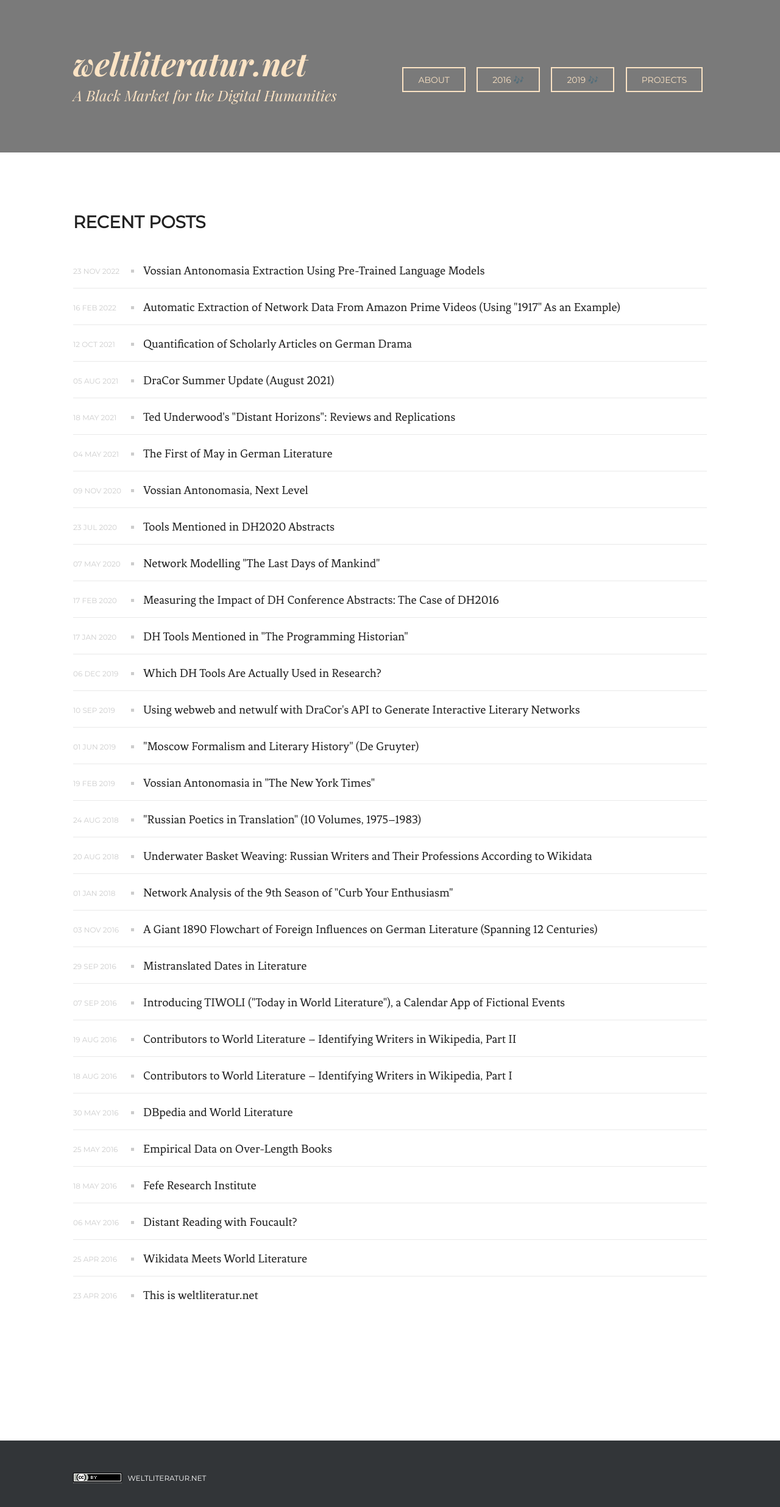
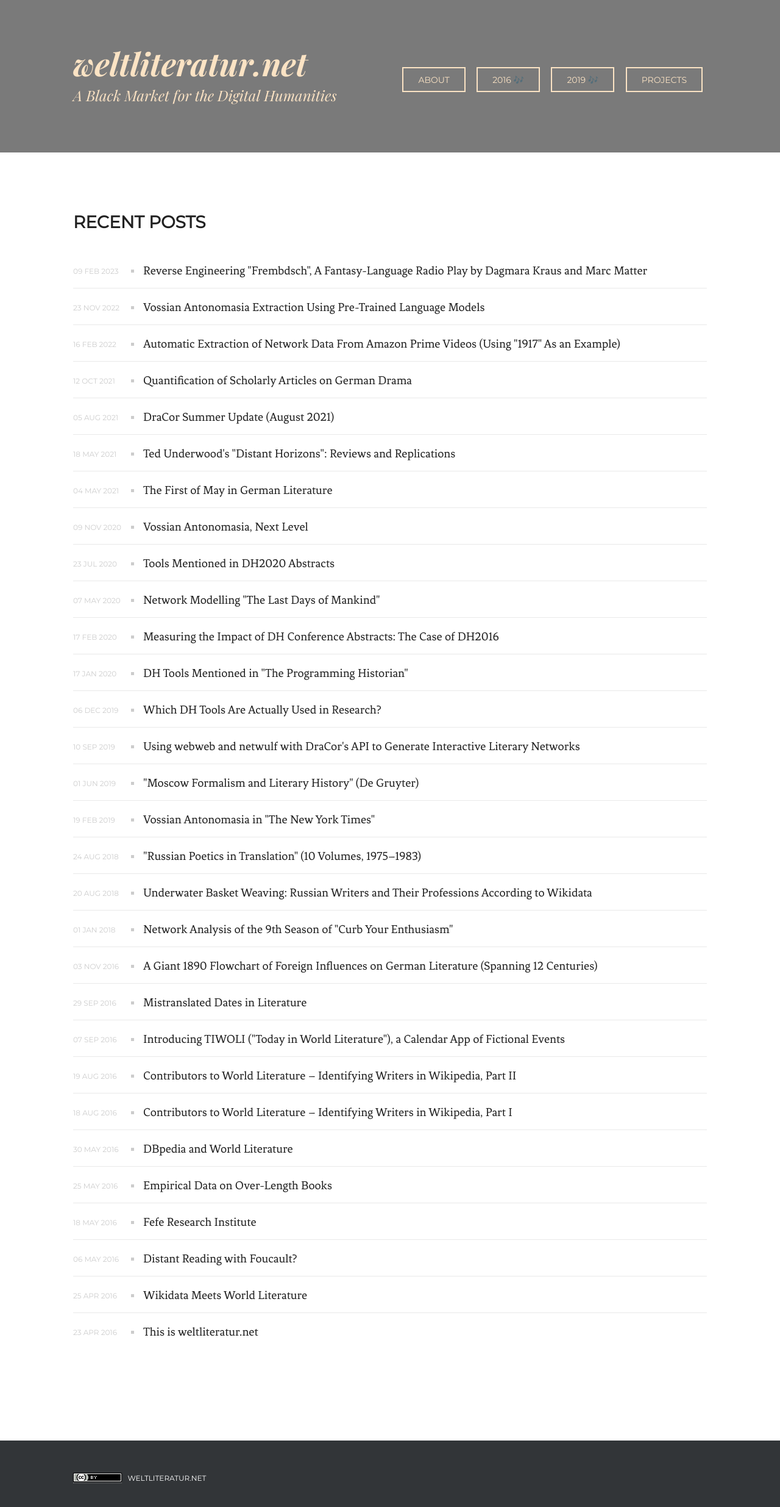
Before and after one commit to weltliteratur/blog, a Jekyll site: the page built from index.html, in a window 1280 px wide. Shown: the top 2471 px of the page at 61% size. Built offline with Jekyll 4.4.1, drawn with Linux system fonts in a browser that asks for light colours; the list of posts is cut into pages by our own code; some of the changed lines change nothing that is shown.

Commit message:
new blogpost

```diff
--- a/_config.yml
+++ b/_config.yml
@@ -204,6 +204,16 @@ authors:
     orcid: 0000-0003-1051-8148
     twitter:
     description: Digital historian in training at Freie Universität Berlin.
+  jonah:
+    name: Jonah Lubin
+    display_name: Jonah
+    img: /images/jl.jpg
+    email:
+    web: https://www.jonahlubin.net/
+    github:
+    orcid:
+    twitter:
+    description: Yiddish and digital humanities at the FU Berlin.
 
 paginate:         10
 
--- /dev/null
+++ b/_posts/2023-02-09-reverse-engineering-frembdsch.markdown
@@ -0,0 +1,114 @@
+---
+title: 'Reverse Engineering "Frembdsch", A Fantasy-Language Radio Play by Dagmara Kraus and Marc Matter'
+layout: post
+author: [jonah]
+comments: true
+date: 2023-02-09
+---
+
+First aired on the German radio station SWR2 [on December 17, 2022](https://www.swr.de/swr2/hoerspiel/frembdsch-swr2-ohne-limit-2022-12-17-100.html), "Frembdsch" (which could be translated into English as *Fornlish* or *Foreysh*) is an audio play composed by author/translator Dagmara Kraus and media artist/sound poet Marc Matter. In the performance the composers are joined by the voices of Susanne Reuter, François Cavaillès, and Uwe-Peter Spinner. For the most part, the dialogue of the play is in an invented language, while the stage directions, which were derived using the German Drama Corpus at [dracor.org](https://dracor.org/), are spoken in relatively understandable, mostly standard High German. [Hörspiel und Feature](https://www.hoerspielundfeature.de/frembdsch-100.html) describes the piece as being based on the concept of ["mots fantômes,"](http://stella.atilf.fr/scripts/fantomes.exe) incorrectly read and written phantom words that have found their way into dictionaries and then into the mouths of speakers. What is produced is a broad polysemy with very indefinite semantics.
+
+What sort of language is Frembdsch? A multilingual speaker of a Romance, Germanic, or Slavic language might be reminded of Hungarian for its opaque semantics and familar phonology. Common word endings include -os and -ć which are reminiscent of the Greek noun and the Polish verb. Some words are repeated, among "gudem," "finestre," and "mazgrab," which, as a German speaker, sound like "good," "gloomy" or "window," and "mass grave" respectively. The R is in most cases an alveolar trill, as in Italian or in Slavic languages. Phonologically it is clearly European, although which language it most closely resembles differs based on the speaker. Its least Indo-European feature is rather prevalent reduplication (as in some creole languages), whose function seems to be primarily narrative. The only period in which I detected a consonant unused in Indo-European languages was between '20:00 and '21:00, where an actor produces what sounds like a dental click (k͡ǀ), a sound only found in Africa and in the Damin ritual jargon of Australia. To this, the person saying the stage directions says "Befremdet" (tr. disconcerted or estranged).
+
+As stated above, the stage directions were produced with the help of the German Drama Corpus (https://dracor.org/ger). Many of these stage directions appear word for word in the corpus (some many times), other have been distorted and denatured, so as to make their identification impossible. Some were simply invented by the authors. I did a search in order to see how many times each stage direction used in Frembdsch appears in the German Drama corpus. The top ten are:
+
+| Stage direction                         | Count |
+| :-------------------------------------- | ----: |
+| Für sich. (tr. to oneself)              |  3015 |
+| Heftig. (tr. severely)                  |  1537 |
+| Verwirrt (tr. confused)                 |   234 |
+| Zuckend. (tr. twitching/flinching)      |   216 |
+| Geheimnisvoll. (tr. mysteriously)       |   199 |
+| Spöttisch. (tr. mockingly)              |   189 |
+| Von innen. (tr. from within)            |   187 |
+| Taumelt. (tr. staggering)               |   162 |
+| Neugierig. (tr. curiously)              |   146 |
+| Befremdet. (tr. disconcerted/estranged) |    99 |
+
+To oneself, severely, confused, flinching: these are the bread and butter of German stage directions.
+
+I also compiled a list of the works in which the stage directions from Frembdsch most often appear. The top ten:
+
+| Play                                            | Count |
+| :---------------------------------------------- | ----: |
+| Ignorabimus by Arno Holz                        |   173 |
+| Das Konzert by Hermann Bahr                     |   103 |
+| Das Haus der Temperamente by Johann Nestroy     |    82 |
+| Sonnenfinsternis by Arno Holz                   |    80 |
+| Die Industrie-Ausstellung by Friedrich Kaiser   |    75 |
+| Der Vampyr by Wilhelm August Wohlbrück          |    74 |
+| Einen Jux will er sich machen by Johann Nestroy |    74 |
+| Der Talisman by Johann Nestroy                  |    65 |
+| Zar und Zimmermann by Albert Lortzing           |    65 |
+| Faust by August Klingemann                      |    61 |
+
+These are generally the works in which the above most common stage directions most often appear. In Arno Holz's Ignorabimus, for example, the word "heftig" appears no less than 93 times. "Für sich" appears 101 times in Nestroy's Das Haus der Temperamante.
+
+I wanted to see which of the stage directions could be traced back to single sources, that is to say, which of them are distinctively from a single work. The 31 stage directions with a distinct, exact match in the German Drama Corpus were:
+
+| Time  | Stage direction                                                                                        | Play                                           |
+| ----: | :----------------------------------------------------------------------------------------------------- | :-----------------------------------------------
+| 00:43 | Kein Licht. (tr. No light)                                                                             | Ödipus und die Sphinx by Hugo von Hoffmansthal |
+| 02:56 | Noch halb im Fass. (tr. Still half in the barrel.)                                                     | Eulenspiegel by Johann Nestroy                 |
+| 04:00 | Der Wind stöhnt. (tr. The wind moans.)                                                                 | Draußen vor der Tür by Wolfgang Borchert       |
+| 05:00 | Springt mit allen Zeichen des Entsetzens zurück. (tr. Springs back with every indication of distress.) | Der Sohn by Walter Hasenclever                 |
+| 05:37 | Von großer Erregung übermannt. (tr. Overwhelmed by great agitation.)                                   | Der Sohn by Walter Hasenclever                 |
+| 07:32 | Tod geht ab. (tr. Exit death.)                                                                         | Draußen vor der Tür by Wolfgang Borchert       |
+| 08:32 | Übertrieben elegant. (tr. With exaggerated elegance.)                                                  | XYZ by Klabund                                 |
+| 08:41 | Immer mehr schwatzhaft und schnodderig. (tr. Ever more loquacious and flippant.)                       | Draußen vor der Tür by Wolfgang Borchert       |
+| 08:47 | Absichtlich gemein. (tr. Purposefully base.)                                                           | Draußen vor der Tür by Wolfgang Borchert       |
+| 10:27 | Abwechselnd lauschend und sprechend. (tr. Alternately listening and speaking.)                         | Meister Oelze by Johannes Schlaf               |
+| 11:38 | Nimmt sich das Rätsel vor. (tr. Gets to work on the riddle.)                                           | XYZ by Klabund                                 |
+| 12:41 | Bricht disharmonisch ab. (tr. Discontinues dissonantly.)                                               | XYZ by Klabund                                 |
+| 13:01 | Kugelfüsse. (tr. Spherical feet.)                                                                      | Der Wetterfürst by Paul Scheerbart             |
+| 13:35 | Wird immer leiser. (tr. Grows ever quieter.)                                                           | Draußen vor der Tür by Wolfgang Borchert       |
+| 13:45 | Mit strengem Ton. (tr. With a harsh tone.)                                                             | Almansor by Heinrich Heine                     |
+| 14:10 | In größter Ungeduld. (tr. Extremely impatient.)                                                        | Eulenspiegel by Johann Nestroy                 |
+| 14:14 | Tut pikiert. (tr. Acts piqued.)                                                                        | Meister Oelze by Johannes Schlaf               |
+| 14:26 | Robust, um nicht zu heulen. (tr. Stolidly so as not to sob.)                                           | Draußen vor der Tür by Wolfgang Borchert       |
+| 15:45 | Perplex zurück. (tr. Back, perplexed)                                                                  | XYZ by Klabund                                 |
+| 16:05 | Mit komischer Gravität. (tr. With comic gravity.)                                                      | Zar und Zimmermann by Albert Lortzing          |
+| 16:36 | Mit ungeschickter Ängstlichkeit. (tr. With clumsy anxiety.)                                            | Eulenspiegel by Johann Nestroy                 |
+| 18:14 | Mit den Bewegungen einer Marionette. (tr. With the movements of a marionette.)                         | Eulenspiegel by Johann Nestroy                 |
+| 18:23 | Alle fahren erschrocken herum. (tr. All wheel about, shocked.)                                         | Der Sohn by Walter Hasenclever                 |
+| 19:36 | Auf beide los. (tr. Coming at both.)                                                                   | Zar und Zimmermann by Albert Lortzing          |
+| 21:29 | Und ziehen sich zurück. (tr. And draw back.)                                                           | Hidalla oder Sein und Haben by Frank Wedekind  |
+| 22:13 | Mit affektiertem Schmerz. (tr. With affected anguish.)                                                 | Almansor by Heinrich Heine                     |
+| 22:43 | Sich etwas erhebend. (tr. Rising somewhat.)                                                            | Aslauga by Friedrich de La Motte Fouqué        |
+| 23:58 | Alle in größter Verwirrung ab. (tr. All exit in great confusion.)                                      | Eulenspiegel by Johann Nestroy                 |
+| 28:09 | Fällt rauschend ein. (tr. Collapses noisily.)                                                          | Zar und Zimmermann by Albert Lortzing          |
+| 29:04 | Buntes Gewühl. (tr. Pied turmoil.)                                                                     | Almansor by Heinrich Heine                     |
+| 29:52 | Burleskes Ballett. (tr. Burlesque ballet.)                                                             | Almansor by Heinrich Heine                     |
+
+I then wanted to see which plays have more than one distinctive line in Frembdsch. They were:
+
+| Play                                      | Count |
+| :---------------------------------------- | ----: |
+| Draußen vor der Tür by Wolfgang Borchert  |     6 |
+| Eulenspiegel by Johann Nestroy            |     5 |
+| XYZ by Klabund                            |     4 |
+| Almansor by Heinrich Heine                |     4 |
+| Zar und Zimmermann by Albert Lortzing     |     3 |
+| Der Sohn by Walter Hasenclever            |     3 |
+| Meister Oelze by Johannes Schlaf          |     2 |
+
+It seems Borchert, Nestroy, Klabund, Heine, Lortzing, Hasenclever, and Schlaf, entered Frembdsch relatively unharmed. Note that only one of these plays (Lortzing's Zar und Zimmermann) is present in the previous list of works in which stage directions from Frembdsch most often appear. Only two authors are represented in both lists: Lortzing and Nestroy. Nestroy also appeared three separate times in the previous list, suggesting a general stylistic affinity between his stage directions and those of Frembdsch.
+
+A closer look into Nestroy's Eulenspiegel, the play with the second-highest number of distinctive lines in Frembdsch, reveals narrative borrowings that would otherwise not be captured by this strategy of exact matching. Reminiscent of Beckett's Endgame, the narrative, as it is, of Frembdsch begins and ends with stage directions indicating a character exiting and then again entering a barrel. For example:
+
+| Time  | Stage direction                                                  |
+| ----: | :--------------------------------------------------------------- |
+| 01:05 | In der Ecke steht ein Fass. (tr. A barrel stands in the corner.) |
+| 01:10 | Lauscht ein Kopf heraus. (tr. A head listens out. \[sic!\])      |
+| 02:56 | Noch halb im Fass. (tr. Still half in the barrel.)               |
+| 03:28 | Aus dem Fass steigend. (tr. Climbing out of the barrel.)         |
+
+Then near the end:
+
+| Time  | Stage direction                                             |
+| ----: | :---------------------------------------------------------- |
+| 31:52 | Lauscht in das Fass. (tr. Listens into the barrel.)         |
+| 31:56 | Steigt ins Fass. (tr. Climbs into the barrel.)              |
+| 31:59 | Bückt sich, schlägt Deckel zu. (tr. Bends, closes the lid.) |
+
+The only exact match with the German Drama Corpus is "Noch halb im Fass." This comes from Nestroy's Eulenspiegel, a play with a great deal of business with people in barrels. A closer look into Eulenspiegel reveals two near misses: instead of "Steigt ins Fass," Nestroy's text has "Steigt ins Faß," and instead of "aus dem Fass steigend," Nestroy's text has "aus dem Fasse steigend." It seems that Nestroy's work, and Eulenspiegel in particular, is disproportionately represented in Frembdsch.
```
Also changed, not shown: images/jl.jpg (added).
